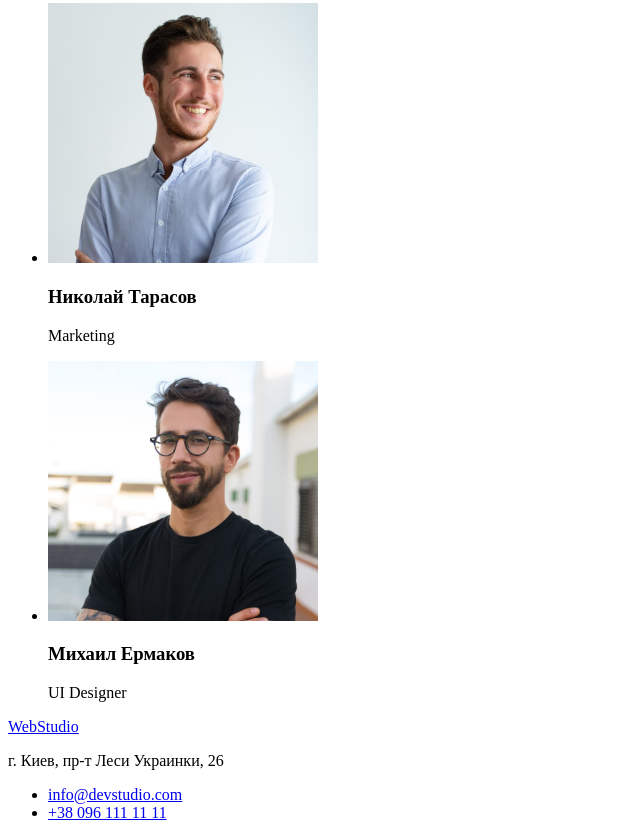
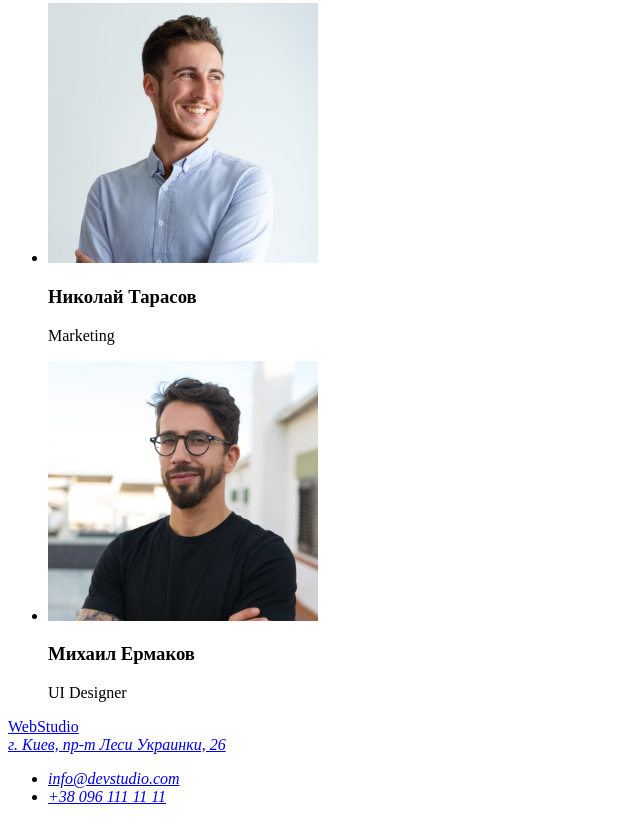
Before and after one commit to Anatolii-med/goit-markup-hw-01, a plain HTML site: page index.html in a window 1280 px wide. Shown: the part 2330-3168 px from the top of the page, without its empty margins (0-640 px from the left). Drawn offline with Linux system fonts and the light colour scheme.

Commit message:
адрес в футере

```diff
--- a/index.html
+++ b/index.html
@@ -83,12 +83,13 @@
 
     <footer>
         <a href="#">WebStudio</a>
-        <p>г. Киев, пр-т Леси Украинки, 26</p>
-        <ul>
-            <li><a href="mailto:info@devstudio.com">info@devstudio.com</a></li>
-            <li><a href="tel:+380961111111">+38 096 111 11 11</a></li>
-        </ul>
-
+        <address>
+            <a href="#">г. Киев, пр-т Леси Украинки, 26</a>
+            <ul>
+                <li><a href="mailto:info@devstudio.com">info@devstudio.com</a></li>
+                <li><a href="tel:+380961111111">+38 096 111 11 11</a></li>
+            </ul>
+        </address>
     </footer>
 
 
```
